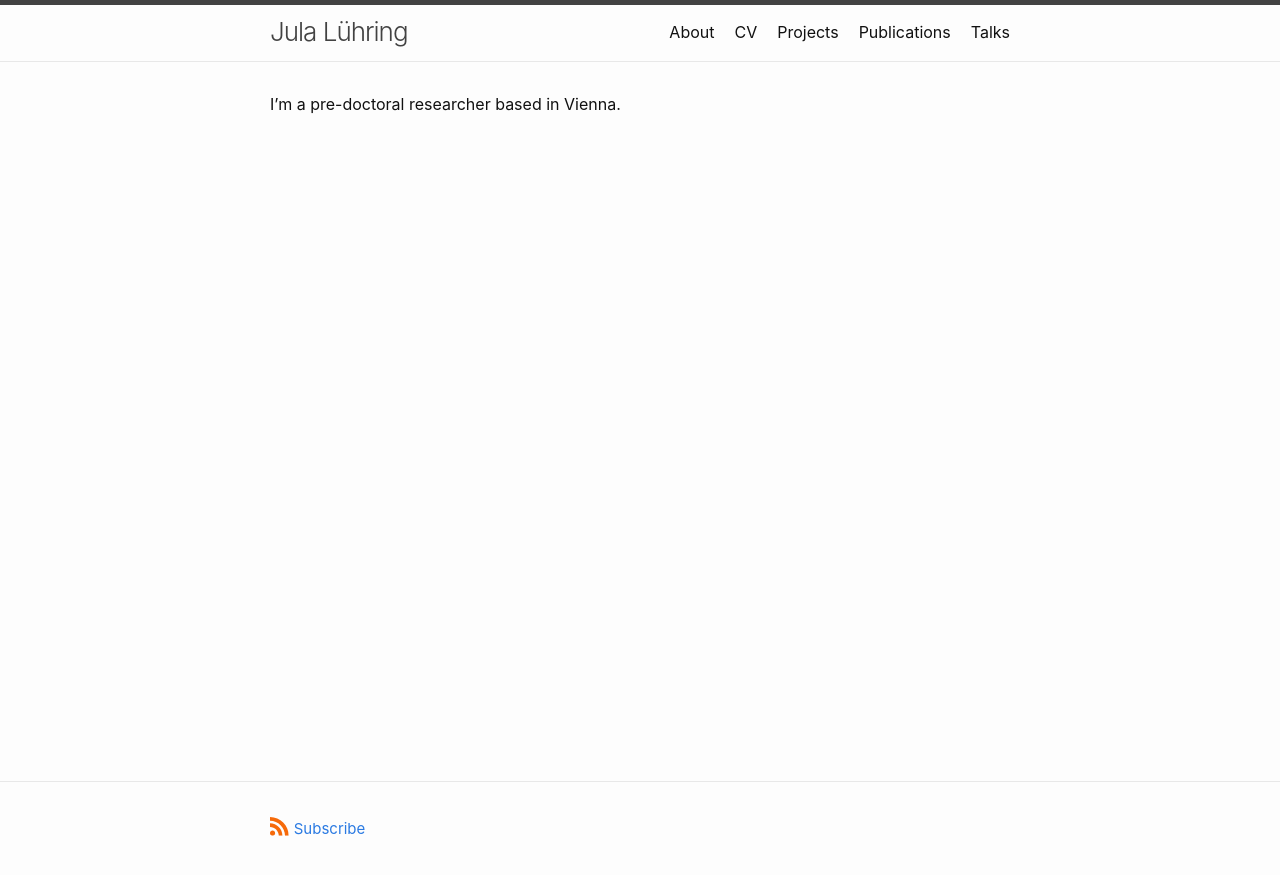
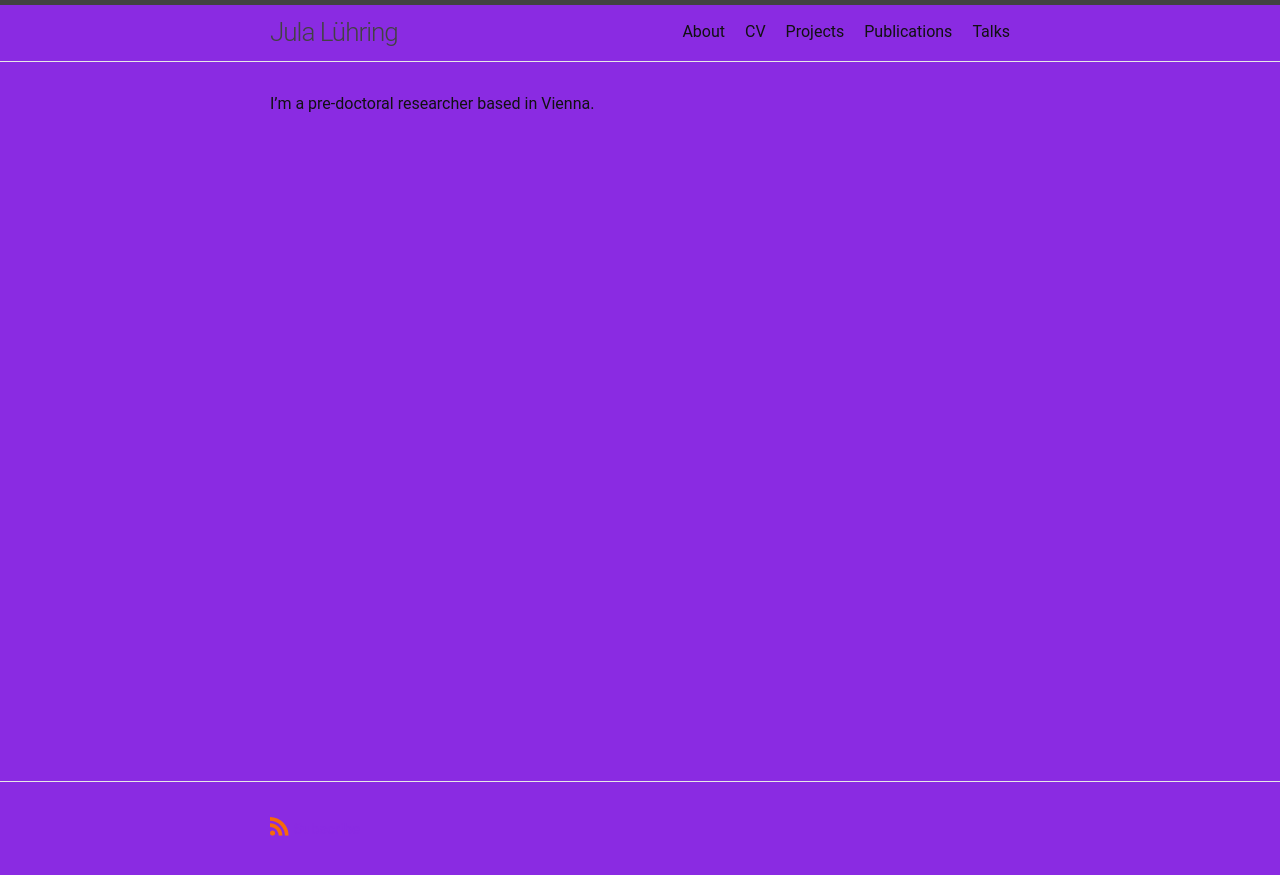
Before and after one commit to julaluehring/julaluehring.github.io, a Jekyll site: the page built from index.md, in a window 1280 px wide. Shown: the top 875 px of the page. Built offline with Jekyll 4.4.1, drawn with Linux system fonts in a browser that asks for light colours.

Commit message:
custom scss

```diff
--- a/_sass/minima/custom-variables.scss
+++ b/_sass/minima/custom-variables.scss
@@ -1 +1,6 @@
 // Placeholder to allow overriding predefined variables smoothly.
+
+$background-color: #8A2BE2;
+$link-hover-color: #8A2BE2;
+$link-visited-color: #8A2BE2;
+$link-base-color: #8A2BE2;
--- a/_sass/minima/initialize.scss
+++ b/_sass/minima/initialize.scss
@@ -2,7 +2,7 @@
 
 // Define defaults for each variable.
 
-$base-font-family: -apple-system, system-ui, BlinkMacSystemFont, "Segoe UI", "Segoe UI Emoji", "Segoe UI Symbol", "Apple Color Emoji", Roboto, Helvetica, Arial, sans-serif !default;
+$base-font-family: 'Roboto', -apple-system, system-ui, BlinkMacSystemFont, "Segoe UI", "Segoe UI Emoji", "Segoe UI Symbol", "Apple Color Emoji", Helvetica, Arial, sans-serif !default;
 $code-font-family: "Menlo", "Inconsolata", "Consolas", "Roboto Mono", "Ubuntu Mono", "Liberation Mono", "Courier New", monospace;
 $base-font-size:   16px !default;
 $base-font-weight: 400 !default;
```
